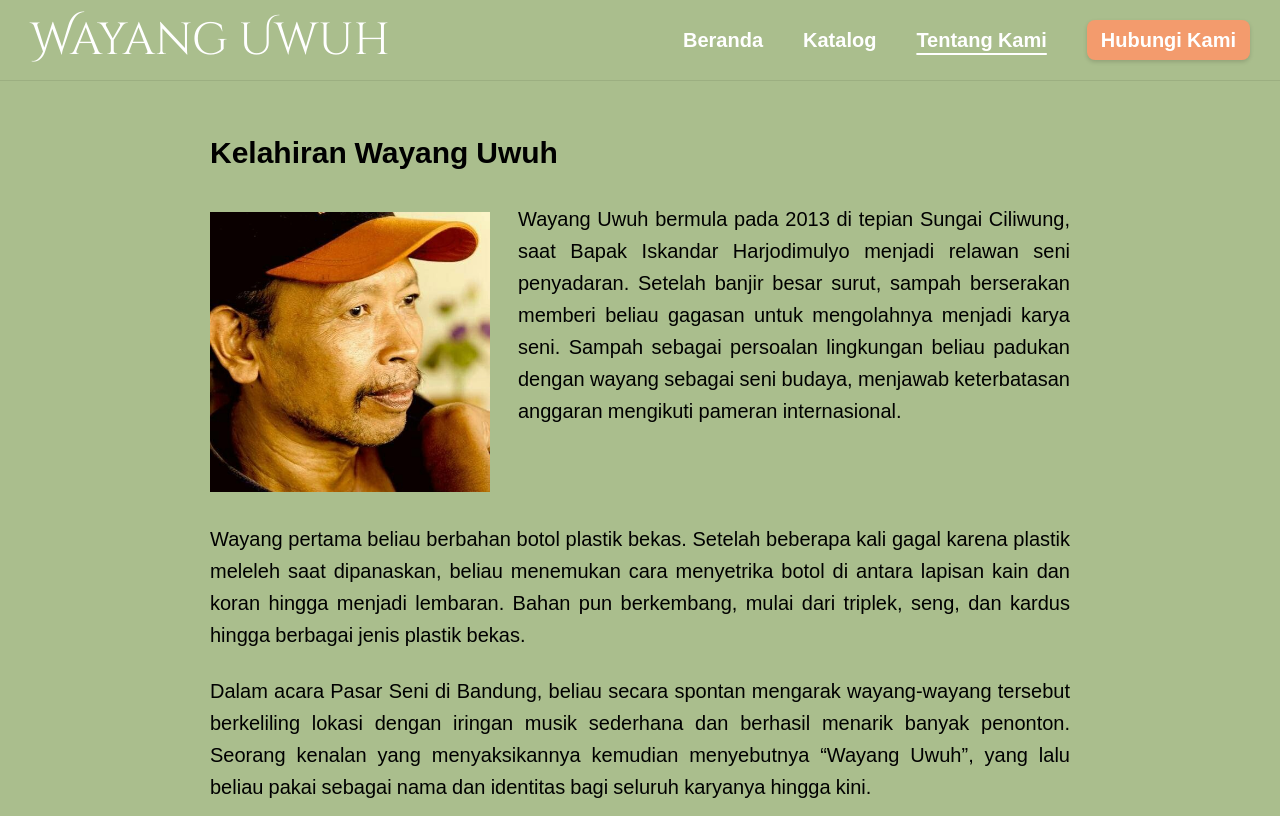
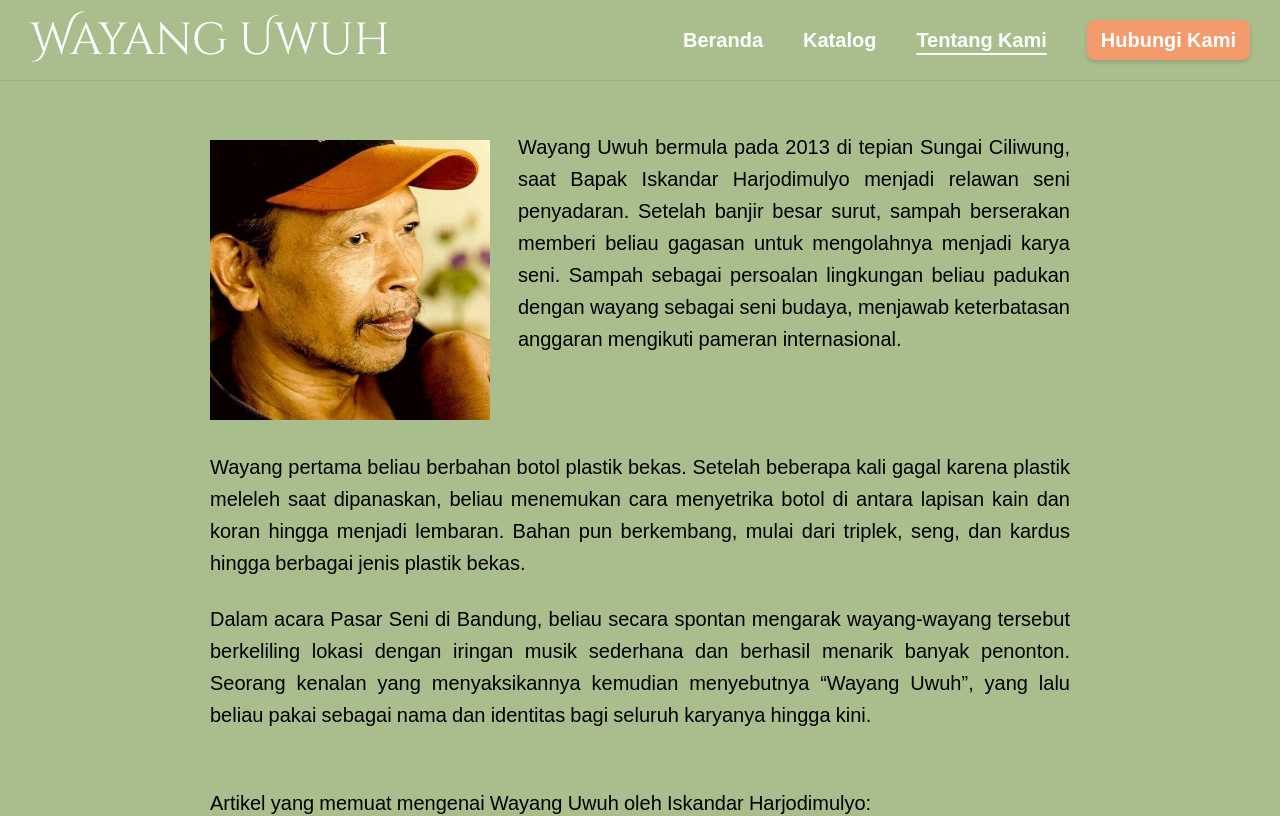
Before and after one commit to greyalters/website-wayang-uwuh, a Next.js app: page /tentang-kami in a window 1280 px wide. Shown: the top 816 px of the page. Built offline with nearby package versions, Linux system fonts and the light colour scheme; a web font is replaced by a local one.

Commit message:
Fix: Remove heading 'Kelahiran Wayang Uwuh' from page

```diff
--- a/app/tentang-kami/page.js
+++ b/app/tentang-kami/page.js
@@ -25,7 +25,6 @@ export default function TentangKami() {
   return (
     <div className="tentang">
       <article className="tentang-isi">
-        <h1 className="judul-seksi">Kelahiran Wayang Uwuh</h1>
 
         <div className="tentang-awal">
           <div className="tentang-foto">
```
